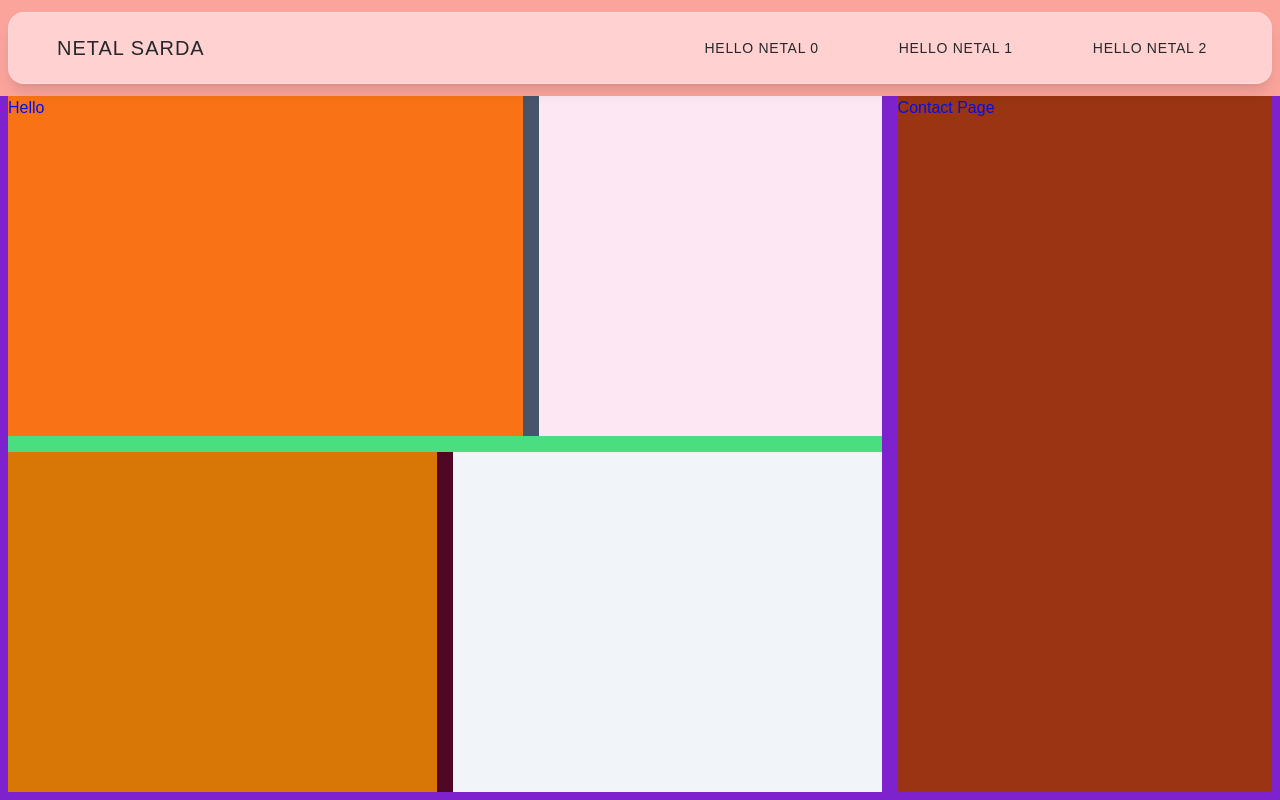
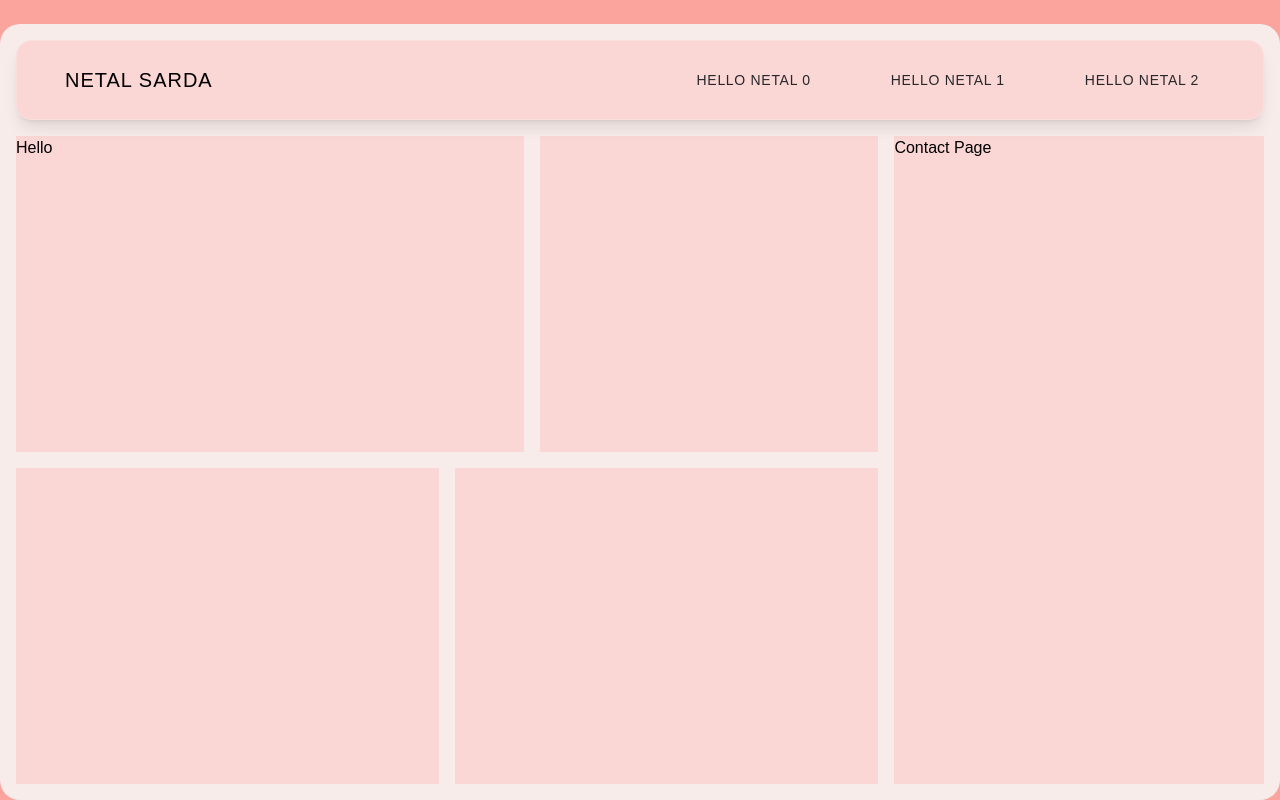
Before and after one commit to NetalSarda/my-portfolio, a Next.js app: page / in a window 1280 px wide. Built offline with nearby package versions, Linux system fonts and the light colour scheme.

Commit message:
layouting done

```diff
--- a/src/app/globals.css
+++ b/src/app/globals.css
@@ -5,20 +5,49 @@
 :root {
   width: 100vw;
   min-height: 100vh;
-  --background: #faa49c;
+  --background: #fba39d;
   --foreground: #171717;
-  --text-color:#000ff0;
-  --bg-light:#fad6d5;
-  --nav-text:#000000
+  --text-color: #000000;
+  --bg-light: #fad6d5;
+  --nav-text: #000000;
+  --card-bg: #fad6d5;
+  --hero-bg: #fad6d5;
+  --nav-bg: #fad6d5;
+  --text-right: #fad8dd
 }
 
+/* #fad6d5 */
+/* #faa49c */
+/* #fba39d */
 
-body,html {
+body,
+html {
+  height: 100%;
+  font-family: Arial, Helvetica, sans-serif;
+  width: 100%;
   color: var(--text-color);
+}
+
+html{
+  padding-top: 1.5rem;
+}
+
+body {
+  background-color: #f8ecea;
+  border-radius: 20px;
+}
+
+@media screen and (max-width:700px) {
+  html {
+    padding-top: 0;
+  }
+  body {
+    background: transparent;
+  }
+}
+
+html {
   background: var(--background);
-  font-family: Arial, Helvetica, sans-serif;
-  height: 100%;
-  width: 100%;
 }
 
 /* Types of dimension measures */
--- a/src/app/layout.js
+++ b/src/app/layout.js
@@ -21,7 +21,7 @@ export default function RootLayout({ children }) {
   return (
     <html className="flex justify-center items-center" lang="en">
       <body
-        className={`${geistSans.variable} ${geistMono.variable} antialiased pt-24 container relative`}
+        className={`${geistSans.variable} ${geistMono.variable} antialiased lg:pt-24 container relative`}
       >
         {/* Navbar */}
         <Navbar />
--- a/src/app/page.js
+++ b/src/app/page.js
@@ -1,9 +1,5 @@
 import Hero from "@/components/Home/Hero";
 
 export default function Page() {
-  return (
-    <div className="h-full w-full flex justify-center items-center bg-red-700">
-      <Hero />
-    </div>
-  );
+  return <Hero />;
 }
--- a/src/components/Home/ContactSection.jsx
+++ b/src/components/Home/ContactSection.jsx
@@ -1,7 +1,7 @@
 import React from "react";
 
 const ContactSection = () => {
-  return <div className="h-full w-full lg:w-[30%] bg-orange-800">
+  return <div className="lg:h-full h-screen w-full bg-[var(--card-bg)] lg:w-[30%]">
     Contact Page
   </div>;
 };
--- a/src/components/Home/Hero.jsx
+++ b/src/components/Home/Hero.jsx
@@ -4,7 +4,7 @@ import Introduction from "./Introduction";
 
 const Hero = () => {
   return (
-    <div className="w-full h-full gap-4 bg-purple-700 flex flex-col lg:flex-row px-2 pb-2">
+    <div className="w-full h-auto lg:h-full gap-4 flex flex-col lg:flex-row p-4">
       <Introduction />
       <ContactSection />
     </div>
--- a/src/components/Home/Introduction.jsx
+++ b/src/components/Home/Introduction.jsx
@@ -6,12 +6,12 @@ import AboutText from "./Introduction/AboutText";
 
 const Introduction = () => {
   return (
-    <div className="h-full flex w-full lg:w-[70%] bg-green-400 flex-col gap-4">
-      <div className="flex h-full lg:flex-row flex-col lg:h-1/2 w-full gap-4 bg-slate-600">
+    <div className="lg:h-full flex w-full lg:w-[70%]  flex-col gap-4">
+      <div className="flex h-full lg:flex-row flex-col lg:h-1/2 w-full gap-4 ">
         <Designation />
         <ImageBanner />
       </div>
-      <div className="flex flex-col lg:flex-row h-1/2 w-full gap-4 bg-pink-950">
+      <div className="flex flex-col lg:flex-row h-1/2 w-full gap-4 ">
         <AboutText />
         <AboutRight />
       </div>
--- a/src/components/Home/Introduction/AboutRight.jsx
+++ b/src/components/Home/Introduction/AboutRight.jsx
@@ -2,7 +2,7 @@ import React from 'react'
 
 const AboutRight = () => {
   return (
-    <div className='h-full lg:w-1/2 w-full bg-slate-100'>
+    <div className='lg:h-full bg-[var(--card-bg)] h-[50vh] lg:w-1/2 w-full '>
 
     </div>
   )
--- a/src/components/Home/Introduction/AboutText.jsx
+++ b/src/components/Home/Introduction/AboutText.jsx
@@ -2,7 +2,7 @@ import React from 'react'
 
 const AboutText = () => {
   return (
-    <div className='h-full lg:w-1/2 w-full bg-amber-600'>
+    <div className='lg:h-full bg-[var(--card-bg)] h-[50vh] lg:w-1/2 w-full '>
 
     </div>
   )
--- a/src/components/Home/Introduction/Designation.jsx
+++ b/src/components/Home/Introduction/Designation.jsx
@@ -2,7 +2,7 @@ import React from 'react'
 
 const Designation = () => {
   return (
-    <div className='lg:w-[60%] w-full gap-4 h-full bg-orange-500'>
+    <div className='lg:w-[60%] bg-[var(--card-bg)] h-[60vh] lg:h-full w-full gap-4 '>
       Hello
     </div>
   )
--- a/src/components/Home/Introduction/ImageBanner.jsx
+++ b/src/components/Home/Introduction/ImageBanner.jsx
@@ -1,7 +1,7 @@
 import React from "react";
 
 const ImageBanner = () => {
-  return <div className="h-full lg:w-[40%] w-full bg-pink-100"></div>;
+  return <div className="lg:h-full bg-[var(--card-bg)] h-[40vh] lg:w-[40%] w-full"></div>;
 };
 
 export default ImageBanner;
--- a/src/components/Navbar.jsx
+++ b/src/components/Navbar.jsx
@@ -9,12 +9,12 @@ export default function Navbar() {
       initial={{ opacity: 0, y: -20 }}
       animate={{ opacity: 1, y: 0 }}
       transition={{ duration: 0.5 }}
-      className="absolute top-0 w-full h-24 px-2 md:px-2 z-50 py-3"
+      className="lg:absolute top-0 w-full h-24 px-4 md:px-4 z-50 pt-4"
     >
-      <div className="bg-[#ffd8d8]/90 backdrop-blur-sm h-full w-full flex items-center justify-between px-2 md:px-12 rounded-2xl shadow-lg border border-white/20 transition-all duration-300 hover:shadow-xl">
+      <div className="bg-[var(--nav-bg)] backdrop-blur-sm h-full w-full flex items-center justify-between px-2 md:px-12 rounded-2xl shadow-lg border border-white/20 transition-all duration-300 hover:shadow-xl">
         <Link
           href="/"
-          className="text-zinc-800 text-xl font-light tracking-wider hover:opacity-70 transition-all duration-300 relative group"
+          className="text-xl font-light tracking-wider hover:opacity-70 transition-all duration-300 relative group"
         >
           <span className="relative z-10">NETAL SARDA</span>
           <motion.div
```
